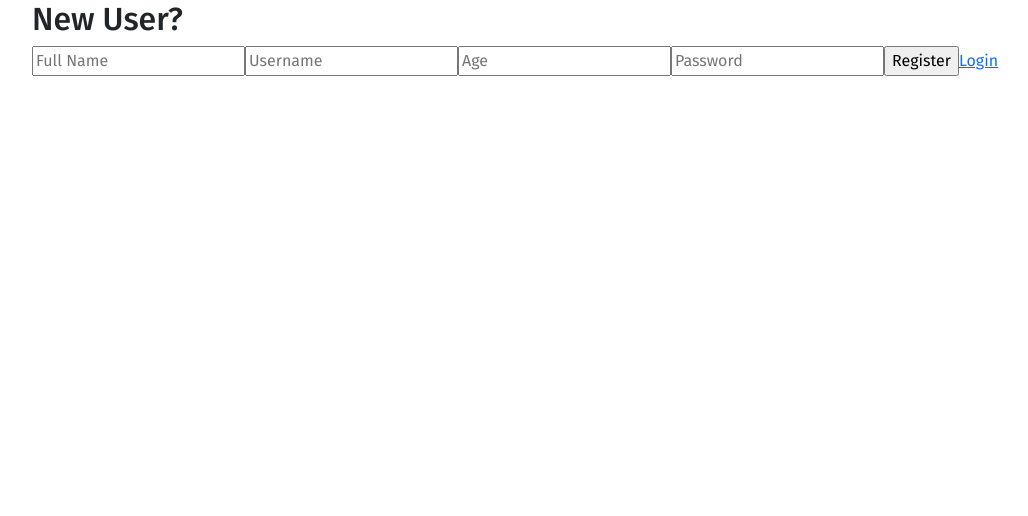
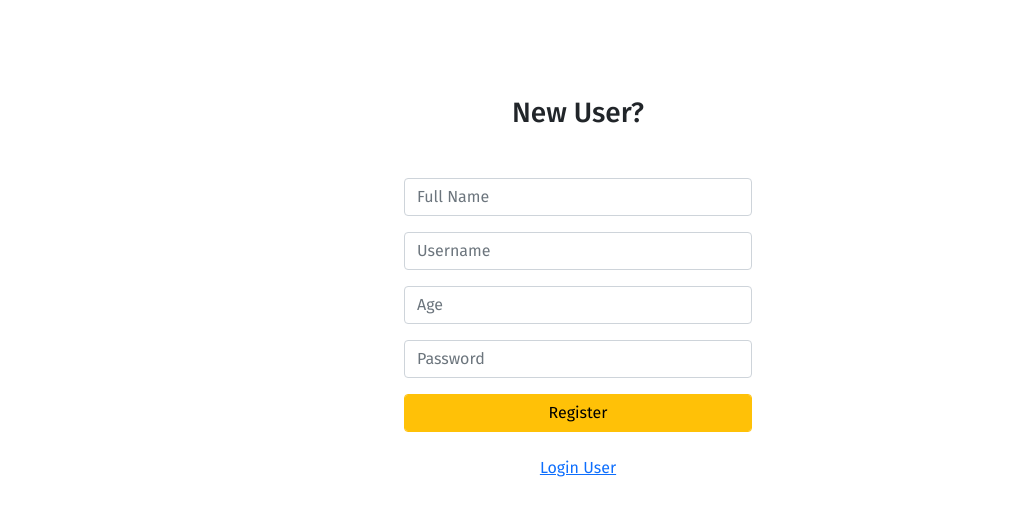
Before and after one commit to JasemDuncan/good-doctor, a React (Create React App) app in the folder frontend/: page /register in a window 1280 px wide. Shown: the top 516 px of the page, without its empty margins (50-1078 px from the left). Built offline with nearby package versions, Linux system fonts and the light colour scheme; no server answers.

Commit message:
Restyle Authentication forms

```diff
--- a/frontend/src/components/Nav.js
+++ b/frontend/src/components/Nav.js
@@ -40,20 +40,20 @@ const Nav = () => {
           color: isActive ? '#fff' : 'none'
         })}
       >Delete Doctor</NavLink>
-      <NavLink
+      {/* <NavLink
         to="/login"
         style={({ isActive }) => ({
           background: isActive ? '#98bf10' : 'none',
           color: isActive ? '#fff' : 'none'
         })}
-      >Login</NavLink>
-      <NavLink
+      >Login</NavLink> */}
+      {/* <NavLink
         to="/register"
         style={({ isActive }) => ({
           background: isActive ? '#98bf10' : 'none',
           color: isActive ? '#fff' : 'none'
         })}
-      >Register</NavLink>
+      >Register</NavLink> */}
     </nav>
   )
 }
--- a/frontend/src/pages/Login.js
+++ b/frontend/src/pages/Login.js
@@ -20,10 +20,11 @@ const Login = () => {
   };
 
   return (
-    <div>
-      <form onSubmit={handleSubmit}>
-        <h2>Log into Account</h2>
+    <div className="row">
+      <form onSubmit={handleSubmit} className="col-4 mx-auto d-flex flex-column justify-content-center mt-5 pt-5">
+        <h3 className="text-center my-5">Log into Account</h3>
         <input
+          className="form-control mb-3"
           type="text"
           name="username"
           placeholder="Username"
@@ -31,8 +32,8 @@ const Login = () => {
           value={username}
           required
         />
-        <input type="submit" value="Login" />
-        <Link to="/register">Register User</Link>
+        <input className="form-control btn btn-warning" type="submit" value="Login" />
+        <Link to="/register" className="d-block text-center mt-4">Register User</Link>
       </form>
     </div>
   )
--- a/frontend/src/pages/Register.js
+++ b/frontend/src/pages/Register.js
@@ -30,15 +30,15 @@ const Register = () => {
   const { name, username, age, password } = user;
 
   return (
-    <div>
-      <form onSubmit={handleSubmit}>
-        <h2>New User?</h2>
-        <input type="text" name="name" placeholder="Full Name" value={name} onChange={handleChange} required />
-        <input type="text" name="username" placeholder="Username" value={username} onChange={handleChange} required />
-        <input type="number" name="age" placeholder="Age" value={age} onChange={handleChange} required />
-        <input type="password" name="password" placeholder="Password" value={password} onChange={handleChange} required />
-        <input type="submit" value="Register"/>
-        <Link to="/login">Login</Link>
+    <div className="row">
+      <form onSubmit={handleSubmit} className="col-4 mx-auto d-flex flex-column justify-content-center mt-5">
+        <h3 className="text-center my-5">New User?</h3>
+        <input className="form-control mb-3" type="text" name="name" placeholder="Full Name" value={name} onChange={handleChange} required />
+        <input className="form-control mb-3" type="text" name="username" placeholder="Username" value={username} onChange={handleChange} required />
+        <input className="form-control mb-3" type="number" name="age" placeholder="Age" value={age} onChange={handleChange} required />
+        <input className="form-control mb-3" type="password" name="password" placeholder="Password" value={password} onChange={handleChange} required />
+        <input className="form-control btn btn-warning" type="submit" value="Register"/>
+        <Link className="d-block text-center mt-4" to="/login">Login User</Link>
       </form>
     </div>
   )
```
